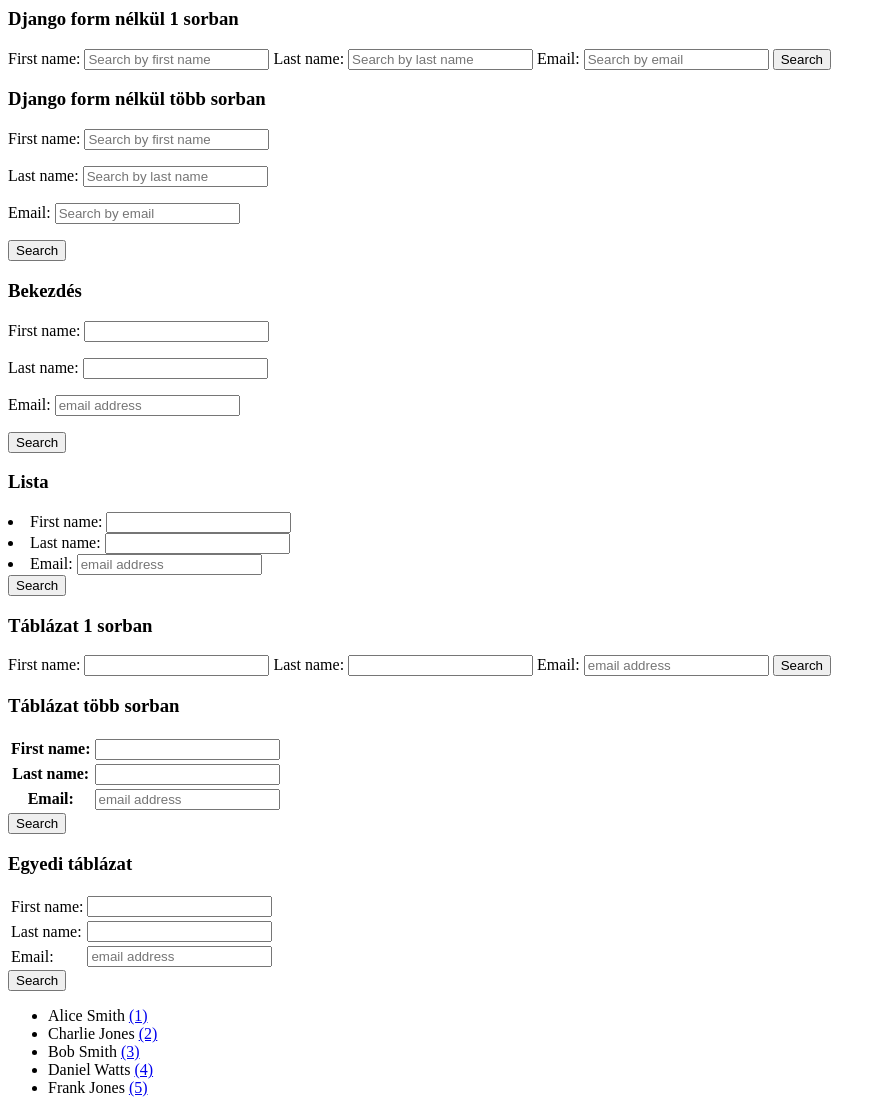
After one commit to LallerH/Django_course, a Django app: template shopping/templates/shopping/customers2.html in a window 1280 px wide. The commit adds this page. Shown: the whole page, without its empty margins (0-886 px from the left). Run offline with Django 5.2, Linux system fonts and the light colour scheme; the template is opened without the code that fills it: values that come from a table or form of the project are taken from there, others are empty; data comes from the database, SQL or seed files in the repository; both versions use the stored data as it was after the commit; parts of the project's set-up code (start-up, migrations or seed data) failed here and were passed over.

Commit message:
2nd commit with bug

```diff
--- a/shopping/forms.py
+++ b/shopping/forms.py
@@ -3,4 +3,7 @@
 class CustomerForm(forms.Form):
     first_name = forms.CharField(max_length=200, required=False)
     last_name = forms.CharField(max_length=200, required=False)
-    # email = forms.EmailField(max_length=200)
+    email = forms.EmailField(max_length=200, required=False, widget=forms.TextInput(attrs={'placeholder':'email address'}))
+
+class ProductForm(forms.Form):
+    product_name = forms.CharField(max_length=200, required=False)
--- a/shopping/templates/shopping/customer_details.html
+++ b/shopping/templates/shopping/customer_details.html
@@ -1,6 +1,9 @@
+<p><a href="{% url 'customers' %}">Customers</a></p>
+
 <h1>Customer details</h1>
 {{ customer.first_name }} {{customer.last_name}} ({{customer.id}})
 <ul>
+
     <li>Age: {{ customer.age }}</li>
 
     {% if customers.email %}
--- /dev/null
+++ b/shopping/templates/shopping/customers2.html
@@ -0,0 +1,67 @@
+<h3>Django form nélkül 1 sorban</h3>
+<form method="get">
+    First name: <input type="text" name="first_name" placeholder="Search by first name">
+    Last name: <input type="text" name="last_name" placeholder="Search by last name">
+    Email: <input type="text" name="email" placeholder="Search by email">
+    <input type="submit" value="Search">
+</form>
+
+<h3>Django form nélkül több sorban</h3>
+<form method="get">
+    <p>First name: <input type="text" name="first_name" placeholder="Search by first name"></p>
+    <p>Last name: <input type="text" name="last_name" placeholder="Search by last name"></p>
+    <p>Email: <input type="text" name="email" placeholder="Search by email"></p>
+    <p><input type="submit" value="Search"></p>
+</form>
+
+<h3>Bekezdés</h3>
+<form method="get">
+    {{ form.as_p }}
+    <input type="submit" value="Search">
+</form>
+<h3>Lista</h3>
+<form method="get">
+    {{ form.as_ul }}
+    <input type="submit" value="Search">
+</form>
+<h3>Táblázat 1 sorban</h3>
+<form method="get">
+    {{ form.as_table }}
+    <input type="submit" value="Search">
+</form>
+<h3>Táblázat több sorban</h3>
+<form method="get">
+<table>
+    {{ form.as_table }}
+</table>
+    <input type="submit" value="Search">
+</form>
+<h3>Egyedi táblázat</h3>
+<form method="get">
+<table>
+    <tr>
+        <td> {{ form.first_name.label_tag }}</td>
+        <td> {{ form.first_name }}</td>
+    </tr>
+    <tr>
+        <td> {{ form.last_name.label_tag }}</td>
+        <td> {{ form.last_name }}</td>
+    </tr>
+    <tr>
+        <td> {{ form.email.label_tag }}</td>
+        <td> {{ form.email }}</td>
+    </tr>
+</table>
+<input type="submit" value="Search">
+</form>
+
+{% if customers %}
+<ul>
+    {% for customer in customers %}
+    <li>{{ customer.first_name }} {{customer.last_name}}
+        <a href="customers/{{customer.id}}">({{customer.id}})</a></li>
+    {% endfor %}
+</ul>
+{% else %}
+<p>No customers found.</p>
+{% endif %}
```
Also changed, not shown: shopping/templates/shopping/customers.html (+8 -1 lines), shopping/templates/shopping/products.html (+9 -2 lines), shopping/views.py (+18 -17 lines), db.sqlite3, shopping/migrations/0010_purchase_products_alter_purchaseitem_purchase.py (added).
